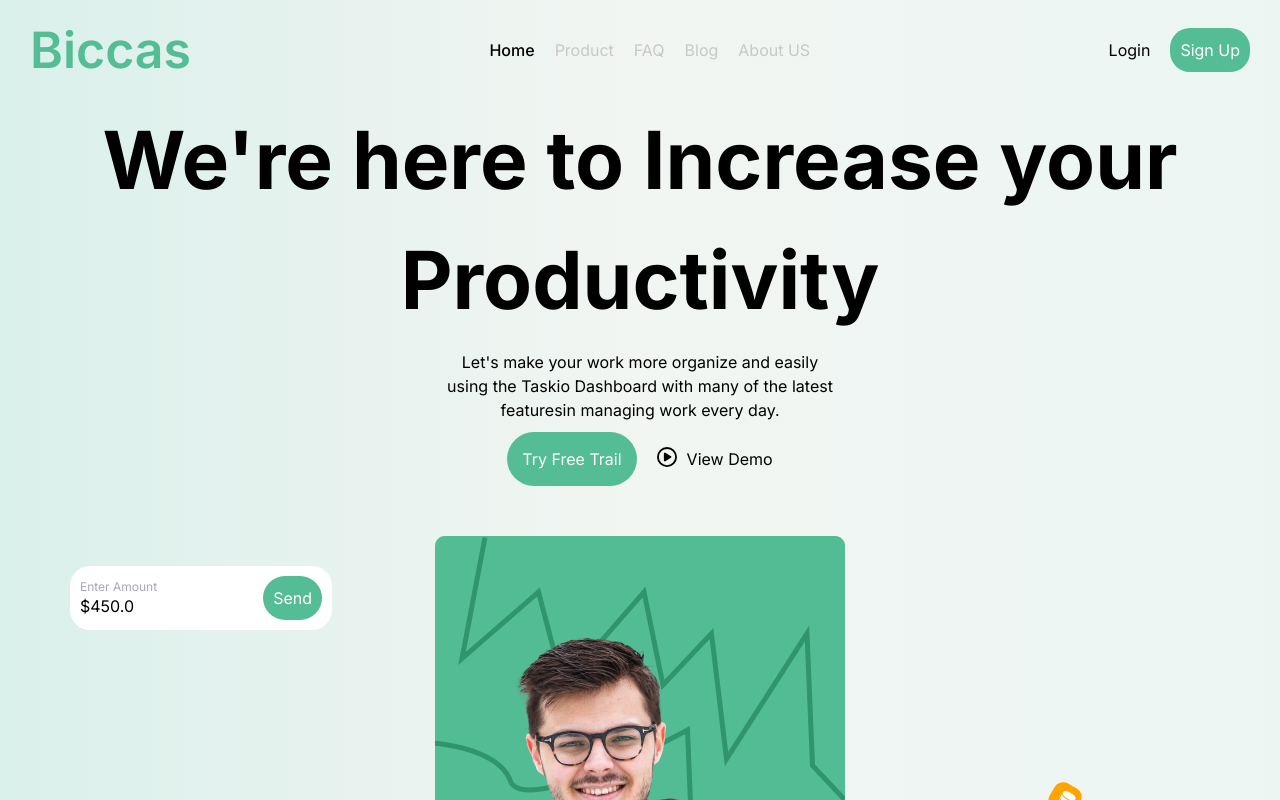
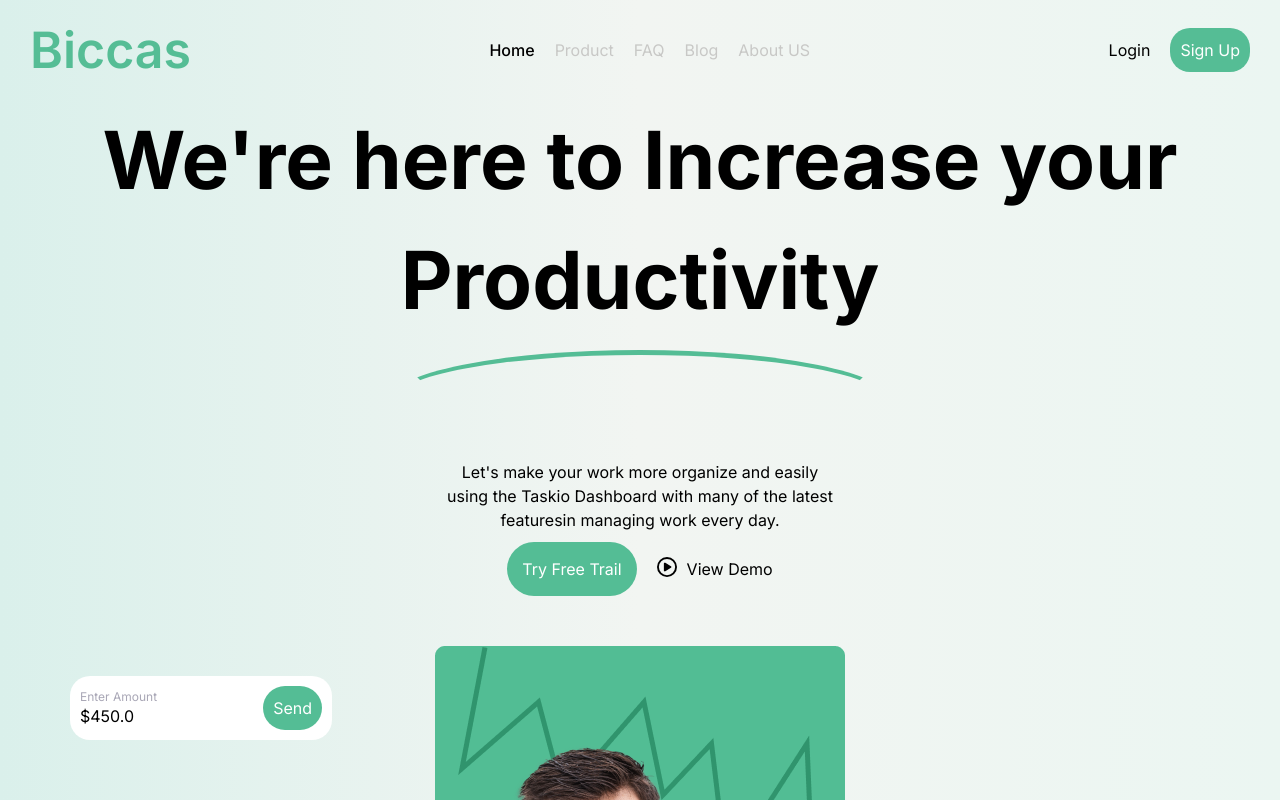
Before and after one commit to Utkarshkumar29/algodiv, a Next.js app: page / in a window 1280 px wide. Shown: the top 800 px of the page. Built offline with nearby package versions, Linux system fonts and the light colour scheme.

Commit message:
fourth commit

```diff
--- a/src/styles/feature.module.css
+++ b/src/styles/feature.module.css
@@ -356,6 +356,8 @@
     border-radius: 20px;
     color: white;
     text-align: center;
+    position: relative;
+    z-index: 2;
 }
 
 .proInfo{
@@ -400,8 +402,9 @@
     width: 100%;
     margin-top: 40px;
     color: black;
+    text-align: left;
+    position: relative;
     z-index: 100;
-    text-align: left;
 }
 
 .pro button{
@@ -421,3 +424,15 @@
     top: 90px;
     border-radius: 200px 200px 20px 20px;
 }
+
+.below{
+    position: absolute;
+    top: 80px;
+    background-color: #6bc2a1;
+    max-width: 390px;
+    width: 100%;
+    max-height: 460px;
+    height: 100%;
+    z-index: -1;
+    border-radius: 100px 100px 20px 20px;
+}
--- a/src/styles/intro.module.css
+++ b/src/styles/intro.module.css
@@ -273,3 +273,12 @@
         font-size: 20px;
     }
 }
+
+.line{
+    max-width: 500px;
+    width: 100%;
+    height: 100px;
+    border: solid 5px #54bd95;
+    border-color: #54bd95 transparent transparent transparent;
+    border-radius: 100%/100px 100px 100px 100px;
+}
--- a/src/views/features/index.jsx
+++ b/src/views/features/index.jsx
@@ -113,6 +113,7 @@ const Feature=()=>{
                         <button>Go to pro</button>
                     </div>
 
+                <div className={styled.below}></div>
                 </div>
                 <div className={styled.cardContainer}>
                     <div className={styled.cardInfo}>
--- a/src/views/intro/index.jsx
+++ b/src/views/intro/index.jsx
@@ -16,6 +16,7 @@ const Intro=()=>{
             <div className={styled.boxContainer}>
                 <div className={styled.box1}>
                     <p className={styled.heading}>We&apos;re here to Increase your Productivity</p>
+                    <div className={styled.line}></div>
                     <p className={styled.text}>Let&apos;s make your work more organize and easily using the Taskio Dashboard with many of the latest featuresin managing work every day.</p>
                     <div className={styled.btn}>
                         <span className={styled.free}>Try Free Trail</span>
```
